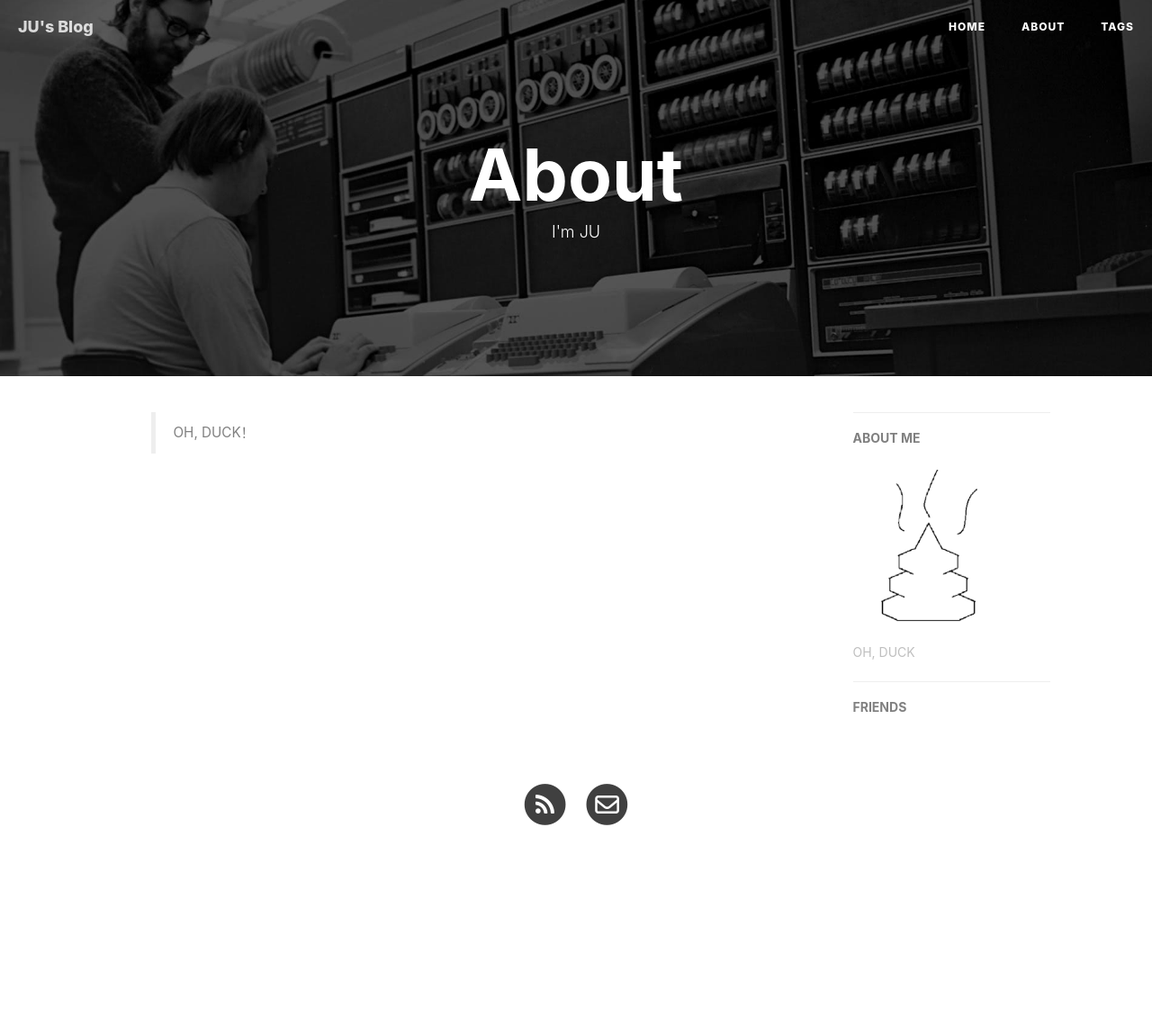
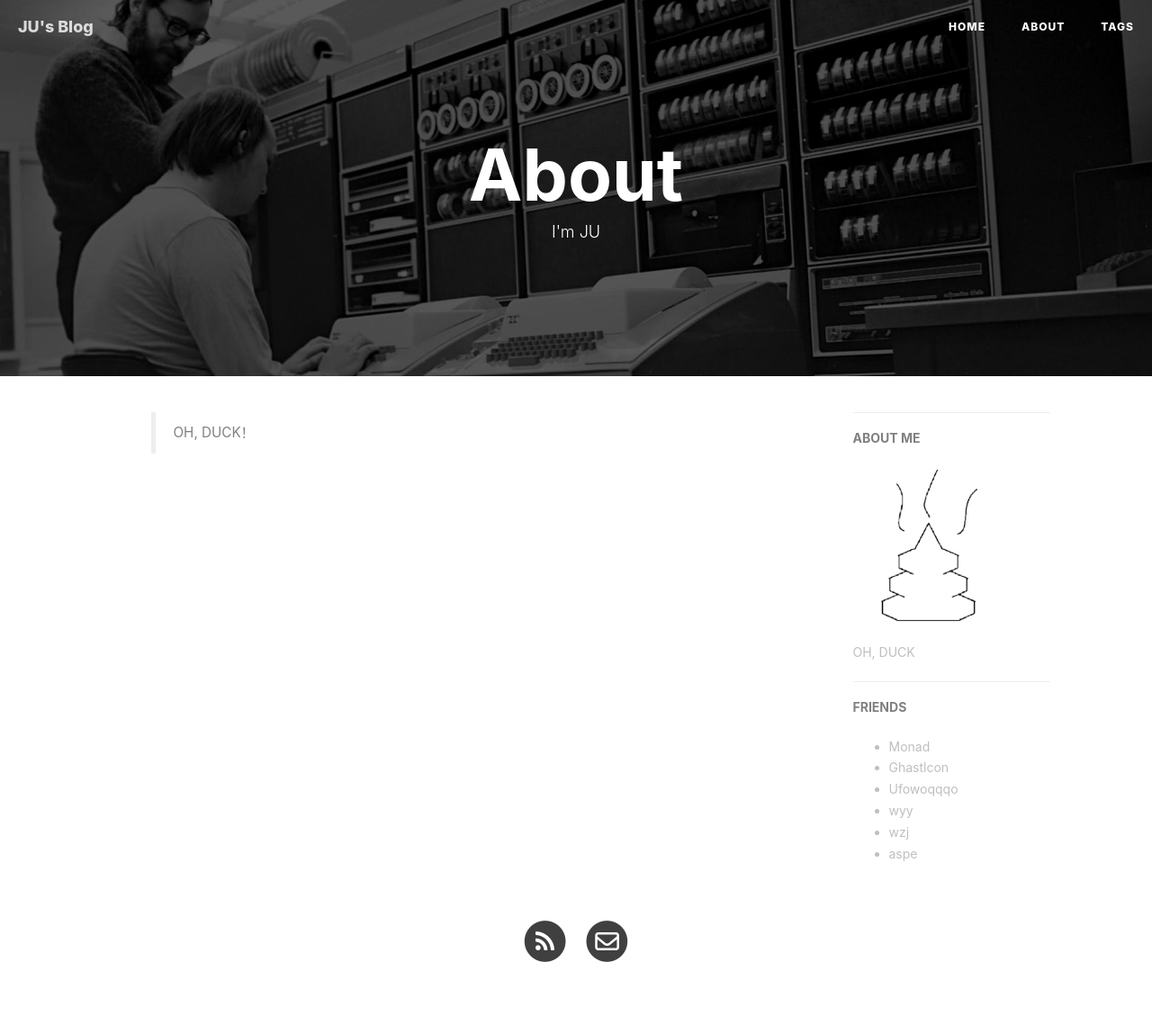
Before and after one commit to zhengyucheng/zhengyucheng.github.io, a Jekyll site: the page built from about.html, in a window 1280 px wide. Shown: the whole page at 90% size. Built offline with Jekyll 4.4.1, drawn with Linux system fonts in a browser that asks for light colours; nearby versions of some CDN libraries; a script that is not in the unit is left out; comment, search, counter and statistics services are not loaded; before the commit the page ends 986 px from its top, so only the background shows below that.

Commit message:
Update _config.yml

```diff
--- a/_config.yml
+++ b/_config.yml
@@ -58,4 +58,28 @@ featured-condition-size: 2              # A tag will be featured if the size of
 
 # Friends
 friends: [
+  {
+    title: "Monad",
+    href : "https://blog.monad.ga"
+  },
+  {
+    title: "Ghastlcon",
+    href : "https://ghastlcon.cf"
+  },
+  {
+    title: "Ufowoqqqo",
+    href : "https://Ufowoqqqo.github.io"
+  },
+  {
+    title: "wyy",
+    href : "http://www.cnblogs.com/littlewyy",
+  },
+  {
+    title: "wzj",
+    href : "http://www.cnblogs.com/Il23",
+  },
+  {
+    title: "aspe",
+    href : "https://yhf4aspe.github.io/"
+  }
 ]
```
